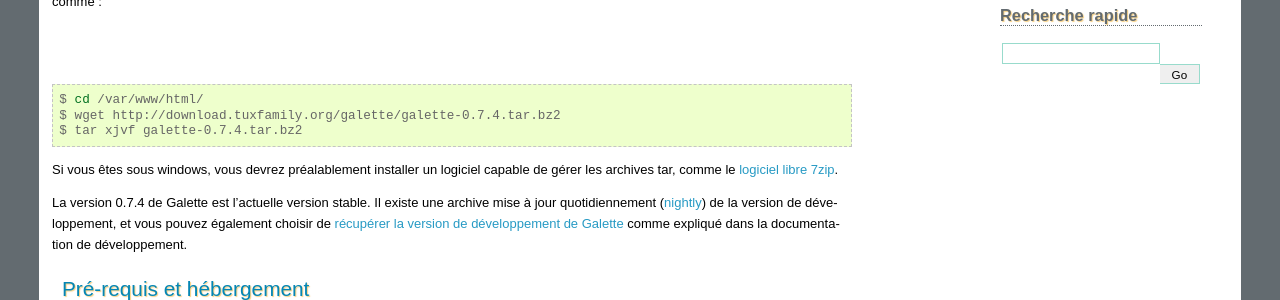
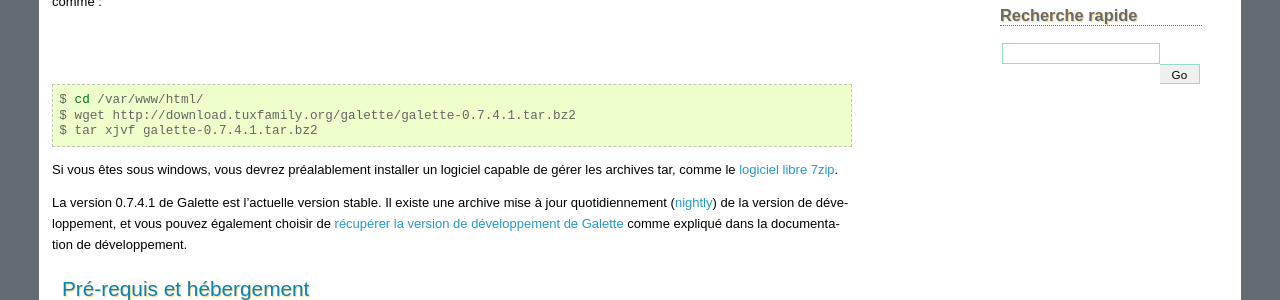
Before and after one commit to galette/galettedoc, a Sphinx documentation site: the page built from source/installation/index.rst, in a window 1280 px wide. Shown: the part 333-633 px from the top of the page. Built offline with Sphinx 7.4.7, drawn with Linux system fonts in a browser that asks for light colours.

Commit message:
Mise à jour en 0.7.4.1

```diff
--- a/source/installation/index.rst
+++ b/source/installation/index.rst
@@ -12,17 +12,17 @@
 
 L'installation de Galette consiste simplement, après avoir effectué quelques tâches préalables, à vous laisser guider par l'interface et renseigner les quelques informations qui vous seront demandées.
 
-Dans un premier temps, vous allez `télécharger Galette <http://download.tuxfamily.org/galette/galette-0.7.4.tar.bz2>`_ et décompresser l'archive. Si vous êtes sous Linux, ça donnera quelque chose comme :
+Dans un premier temps, vous allez `télécharger Galette <http://download.tuxfamily.org/galette/galette-0.7.4.1.tar.bz2>`_ et décompresser l'archive. Si vous êtes sous Linux, ça donnera quelque chose comme :
 
 .. code-block:: bash
 
    $ cd /var/www/html/
-   $ wget http://download.tuxfamily.org/galette/galette-0.7.4.tar.bz2
-   $ tar xjvf galette-0.7.4.tar.bz2
+   $ wget http://download.tuxfamily.org/galette/galette-0.7.4.1.tar.bz2
+   $ tar xjvf galette-0.7.4.1.tar.bz2
 
 Si vous êtes sous windows, vous devrez préalablement installer un logiciel capable de gérer les archives tar, comme le `logiciel libre 7zip <http://www.spiroo.be/7zip/>`_.
 
-La version 0.7.4 de Galette est l'actuelle version stable. Il existe une archive mise à jour quotidiennement (`nightly <http://download.tuxfamily.org/galette/galette-0.7-dev.tar.bz2>`_) de la version de développement, et vous pouvez également choisir de  :doc:`récupérer la version de développement de Galette <../development/git>` comme expliqué dans la documentation de développement.
+La version 0.7.4.1 de Galette est l'actuelle version stable. Il existe une archive mise à jour quotidiennement (`nightly <http://download.tuxfamily.org/galette/galette-0.7-dev.tar.bz2>`_) de la version de développement, et vous pouvez également choisir de  :doc:`récupérer la version de développement de Galette <../development/git>` comme expliqué dans la documentation de développement.
 
 Pré-requis et hébergement
 -------------------------
--- a/source/installation/update.rst
+++ b/source/installation/update.rst
@@ -10,7 +10,7 @@
 
    Une mise à jour n'est jamais une opération anodine, puisque vos données sont modifiées. En conséquence, prenez bien soin d'effectuer une **sauvegarde de votre base de données actuelle** ; sous peine de perdre tout ou partie de vos données.
 
-Dans un premier temps, `téléchargez la dernière version de Galette <http://download.tuxfamily.org/galette/galette-0.7.4.tar.bz2>`_ et mettez à jour les fichiers. Pour plus de détails sur l'installation des fichiers de Galette, reportez-vous à la section :ref:`préparation de l'installation <preparation>`.
+Dans un premier temps, `téléchargez la dernière version de Galette <http://download.tuxfamily.org/galette/galette-0.7.4.1.tar.bz2>`_ et mettez à jour les fichiers. Pour plus de détails sur l'installation des fichiers de Galette, reportez-vous à la section :ref:`préparation de l'installation <preparation>`.
 
 Certains fichiers et répertoires contiennent des données et devraient être réintégrés à la nouvelle installation :
 
```
